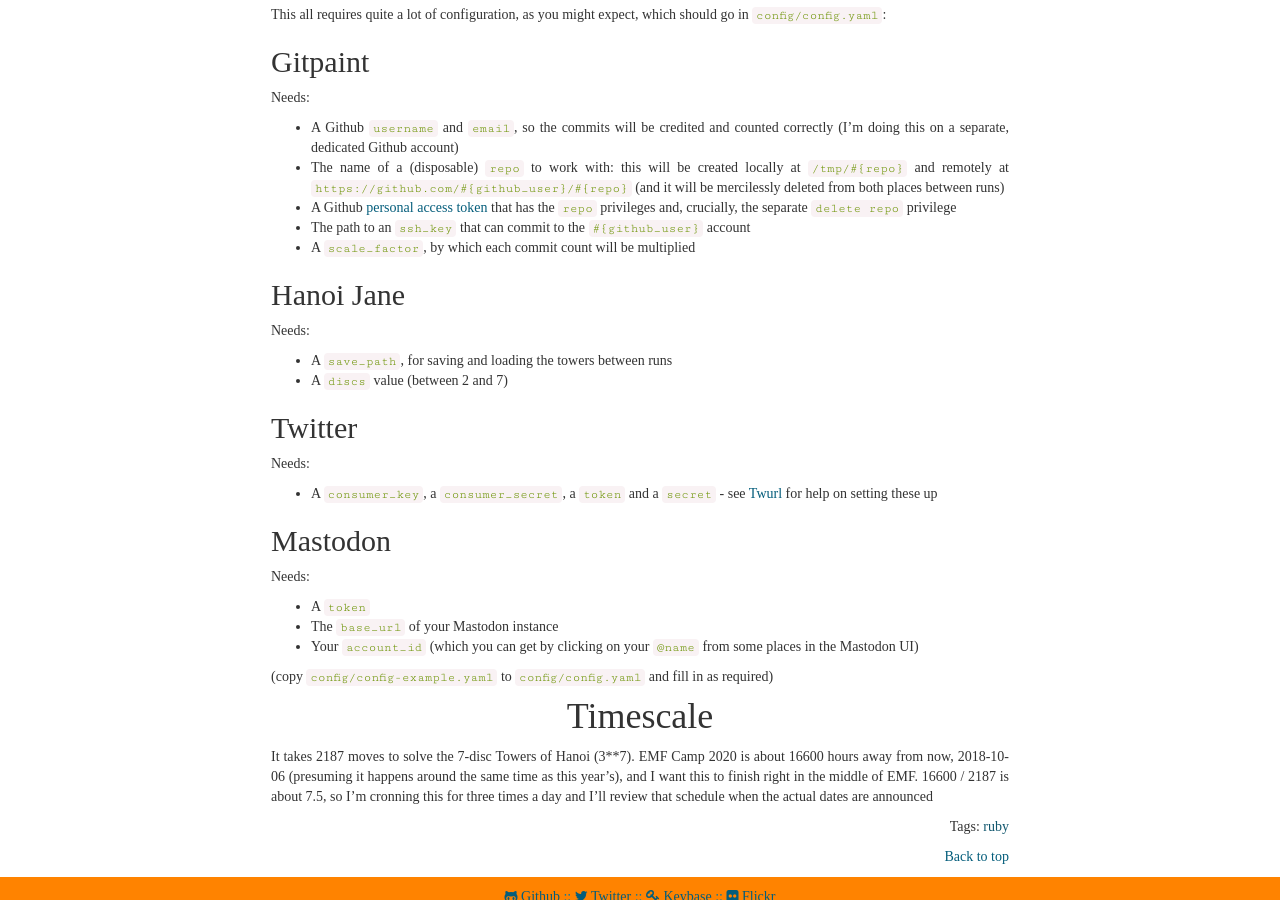
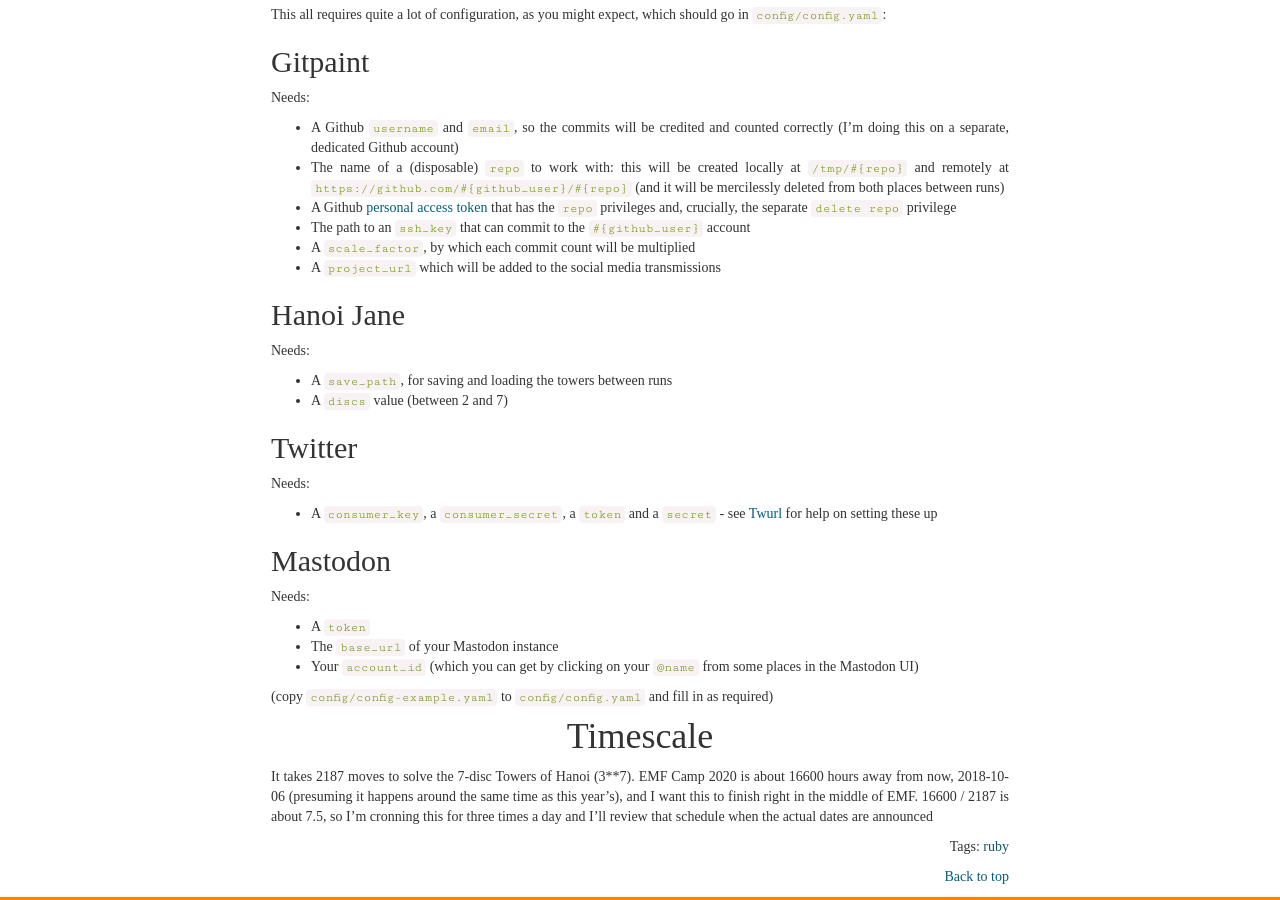
Before and after one commit to pikesley/pikesley.github.io, a Jekyll site: the page built from projects/hanoi-painter.md, in a window 1280 px wide and 900 px high, scrolled down 1644 px. Built offline with Jekyll 4.4.1, drawn with Linux system fonts in a browser that asks for light colours; nearby versions of some CDN libraries; some web fonts are replaced; a style sheet for code colours, icons or effects is not loaded.

Commit message:
New words

```diff
--- a/projects/hanoi-painter.md
+++ b/projects/hanoi-painter.md
@@ -61,6 +61,7 @@ Needs:
 * A Github [personal access token](https://github.com/settings/tokens) that has the `repo` privileges and, crucially, the separate `delete repo` privilege
 * The path to an `ssh_key` that can commit to the `#{github_user}` account
 * A `scale_factor`, by which each commit count will be multiplied
+* A `project_url` which will be added to the social media transmissions
 
 ## Hanoi Jane
 
```
